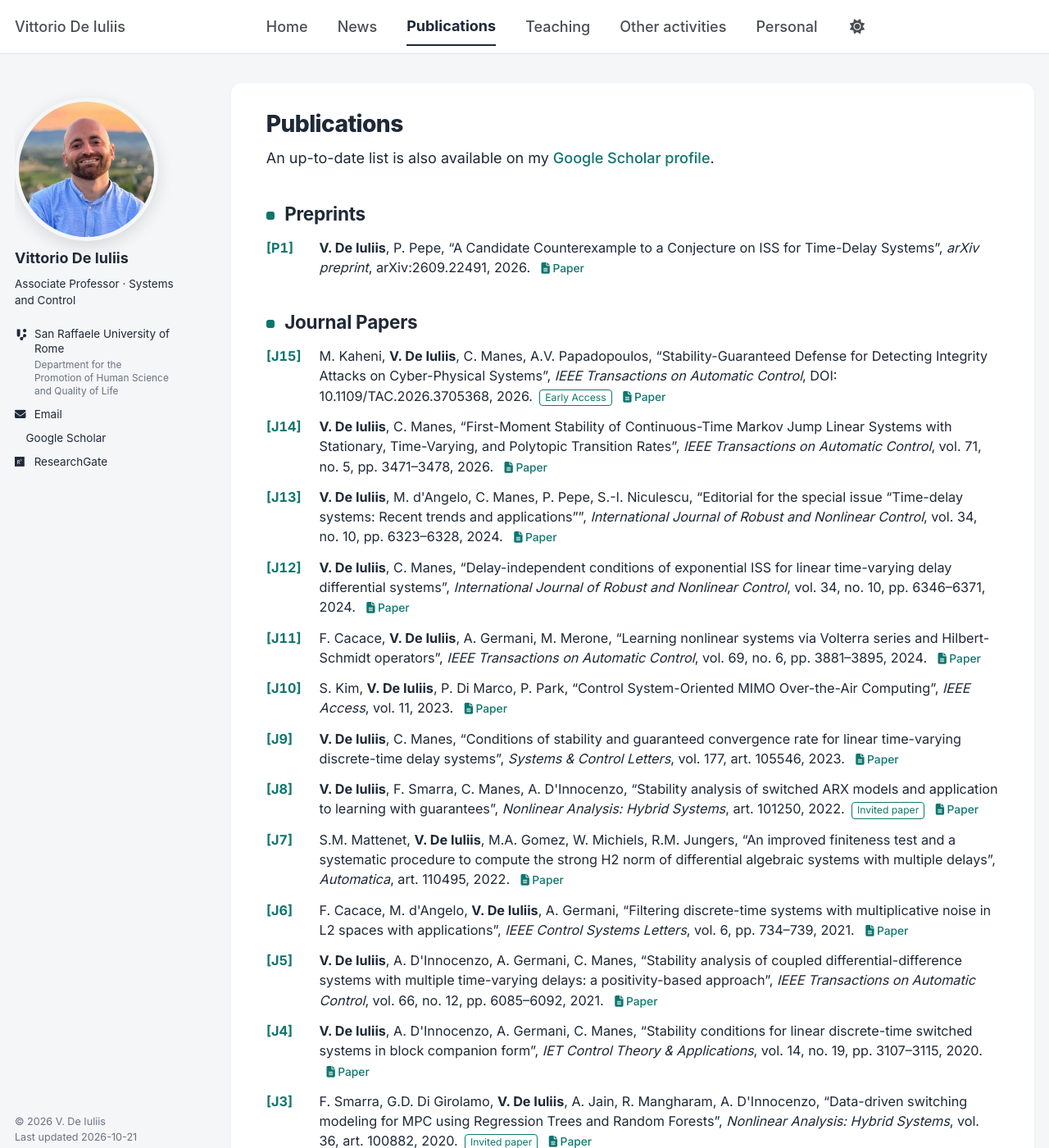
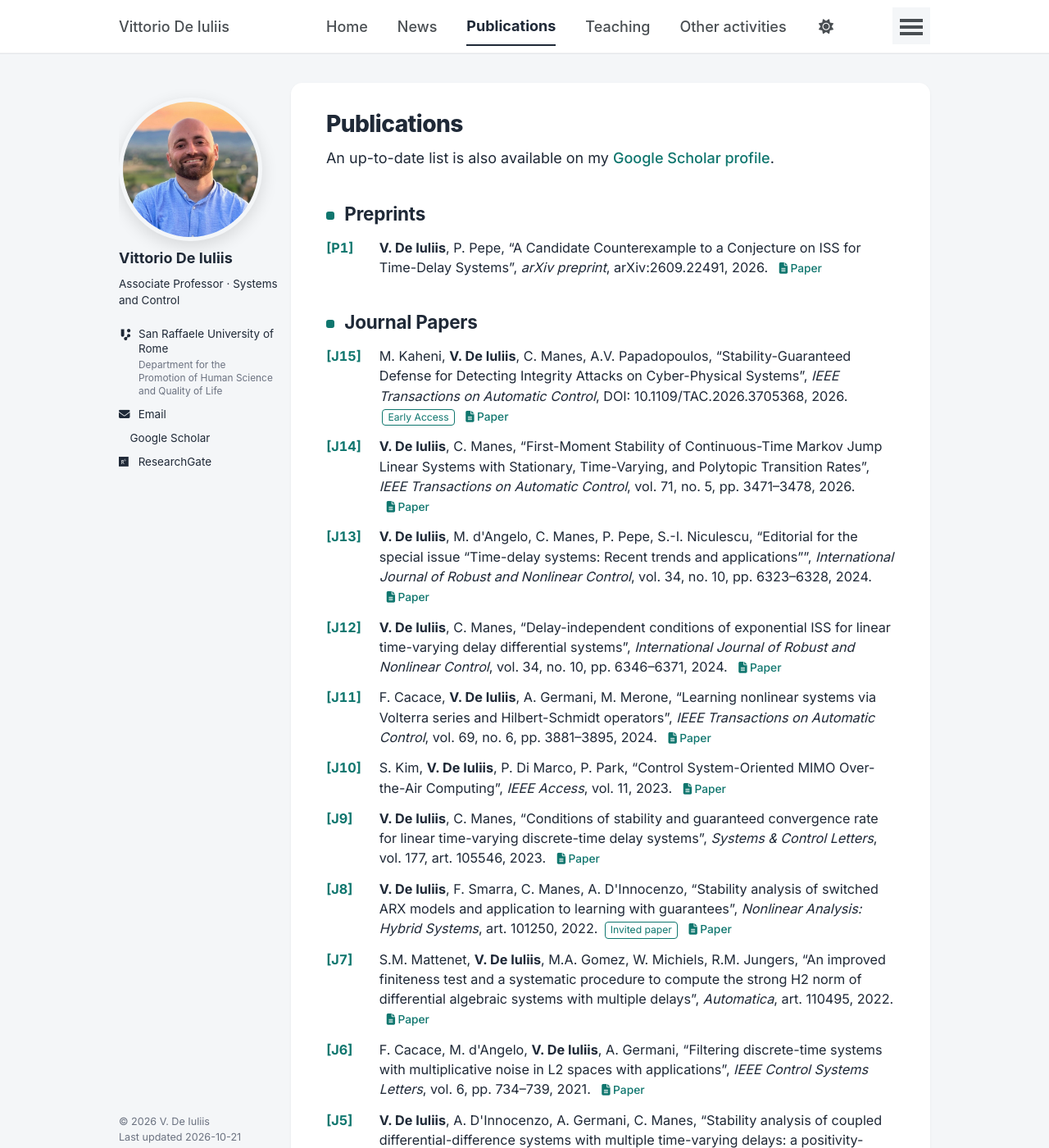
Before and after one commit to vdeiuliis/vdeiuliis.github.io, a Jekyll site: the page built from _pages/publications.html, in a window 1280 px wide and 1400 px high. Shown: the whole window at 82% size. Built offline with Jekyll 4.4.1, drawn with Linux system fonts in a browser that asks for light colours; a style sheet for code colours, icons or effects is not loaded.

Commit message:
Centre layout on large screens; same width for all pages

```diff
--- a/_pages/publications.html
+++ b/_pages/publications.html
@@ -2,7 +2,6 @@
 layout: archive
 title: "Publications"
 permalink: /publications/
-wide: true   # keep the full width for the long list of papers
 author_profile: true
 ---
 
--- a/_sass/_custom-modern.scss
+++ b/_sass/_custom-modern.scss
@@ -195,12 +195,12 @@ html[data-theme="dark"] .news-date { color: #0f1419; }
 
 /* Wide screens: start the menu ("Home") exactly where the page text starts.
    The page column begins at 21.19% of the container + 2.4em card padding;
-   the container is 889px wide (1024-1279px screens) or 1244px (>=1280px). */
+   the container is 889px wide (1024-1279px screens) or 990px (>=1280px, see below). */
 @media (min-width: 1024px) {
   .greedy-nav .visible-links .masthead__menu-item--lg { width: 213.6px; min-width: 213.6px; }
 }
 @media (min-width: 1280px) {
-  .greedy-nav .visible-links .masthead__menu-item--lg { width: 288.8px; min-width: 288.8px; }
+  .greedy-nav .visible-links .masthead__menu-item--lg { width: 235px; min-width: 235px; }
 }
 
 /* Copyright: at the bottom of the left column on wide screens,
@@ -273,11 +273,17 @@ ol.pub-list { list-style: none; padding-left: 0; margin-left: 0; }
 .pub-label { font-weight: 700; color: var(--c-accent); font-variant-numeric: tabular-nums; white-space: nowrap; }
 
 /* Content width: on wide screens every page's white card is capped so that running
-   text has about 80 characters per line (readability guideline); only the
-   Publications list (front matter "wide: true") uses the full width. */
+   text has about 80 characters per line (readability guideline). */
 @media (min-width: 1024px) {
   .page { padding-right: 0; }
   .page__inner-wrap,
   .archive__inner-wrap { max-width: 780px; }
-  .archive__inner-wrap--wide { max-width: none; }
 }
+
+/* Balanced layout on large screens: the whole block (left column + 780px card)
+   is centred in the window, with equal empty margins on both sides.
+   990px container = 21.19% for the left column + 780px card (+ 2 x 18px padding). */
+@media (min-width: 1280px) {
+  .masthead__inner-wrap,
+  #main { max-width: 1026px; }
+}
```
